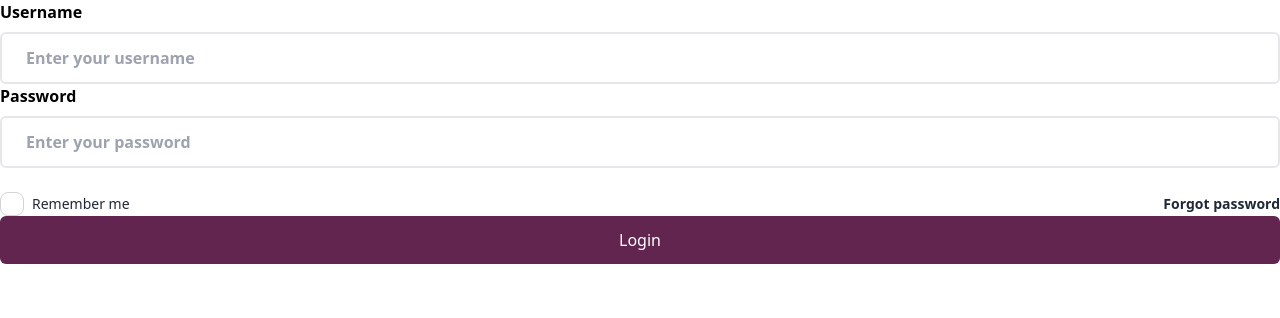
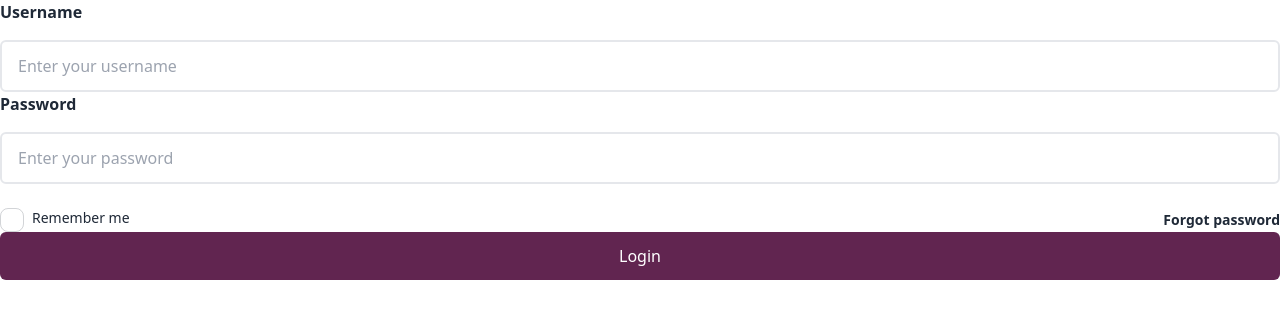
Before and after one commit to talaalfaleh987/loginAssessment, an Angular app in the folder login/: page / in a window 1280 px wide. Shown: the top 318 px of the page. Built offline with nearby package versions, Linux system fonts and the light colour scheme.

Commit message:
fix: input

```diff
--- a/login/src/app/app.html
+++ b/login/src/app/app.html
@@ -10,16 +10,14 @@
     [placeholder]="'Enter your username'"
     [control]="form.controls.username"
     [inputType]="InputType.TEXT"
-    [style]="InputStyle.MESSAGE"
-    [showErrorOnSubmit]="submitted()"
+    [errors]="usernameErrors"
   />
   <app-input
     [label]="'Password'"
     [placeholder]="'Enter your password'"
     [control]="form.controls.password"
     [inputType]="InputType.PASSWORD"
-    [style]="InputStyle.MESSAGE"
-    [showErrorOnSubmit]="submitted()"
+    [errors]="passwordErrors"
   />
   <div class="flex items-center justify-between">
     <app-input
@@ -29,6 +27,7 @@
     />
     <a class="text-sm font-semibold" href="#">Forgot password</a>
   </div>
+
   <app-custom-button [buttonType]="ButtonType.SUBMIT" [style]="ButtonStyle.PRIMARY">
     Login
   </app-custom-button>
--- a/login/src/app/app.ts
+++ b/login/src/app/app.ts
@@ -1,14 +1,15 @@
 import { Component, signal } from '@angular/core';
 import { FormControl, FormGroup, ReactiveFormsModule, Validators } from '@angular/forms';
-import { InputStyle, InputType } from './enums/input.enum';
+import { InputType, ValidatorType } from './enums/input.enum';
 import { ButtonStyle, ButtonType } from './enums/button.enum';
 import { CustomButton } from './components/custom-button/custom-button';
-import { Input } from './components/input/input';
+import { CustomInput } from './components/input/input';
 import { Message } from './components/message/message';
 import { MessageStyle } from './enums/message.enum';
+import { InputErrorMessage } from './models/InputErrorMessage ';
 @Component({
   selector: 'app-root',
-  imports: [CustomButton, Input, ReactiveFormsModule, Message],
+  imports: [CustomButton, CustomInput, ReactiveFormsModule, Message],
   templateUrl: './app.html',
   styleUrl: './app.css',
 })
@@ -16,18 +17,24 @@ export class App {
   protected readonly title = signal('login');
 
   submitted = signal(false);
+
   readonly InputType = InputType;
-  readonly InputStyle = InputStyle;
   readonly ButtonType = ButtonType;
   readonly ButtonStyle = ButtonStyle;
   readonly MessageStyle = MessageStyle;
+
   form = new FormGroup({
     username: new FormControl('', { validators: [Validators.required] }),
-    password: new FormControl('', {
-      validators: [Validators.required, Validators.minLength(8)],
-    }),
-    rememberMe: new FormControl(false, { validators: [Validators.requiredTrue] }),
+    password: new FormControl('', { validators: [Validators.required, Validators.minLength(8)] }),
+    rememberMe: new FormControl(false),
   });
+  usernameErrors: InputErrorMessage[] = [
+    new InputErrorMessage('Username is required', [ValidatorType.required]),
+  ];
+  passwordErrors: InputErrorMessage[] = [
+    new InputErrorMessage('Password is required', [ValidatorType.required]),
+    new InputErrorMessage('Password must be at least 8 characters', [ValidatorType.minlength]),
+  ];
   onSubmit(): void {
     this.submitted.set(true);
     this.form.markAllAsTouched();
--- a/login/src/app/components/input/input.html
+++ b/login/src/app/components/input/input.html
@@ -1,25 +1,28 @@
-<div class="w-full">
+<div class="w-full flex gap-2" [class.flex-col]="!isCheckbox()">
   @if (!isCheckbox() && label()) {
-    <label class="block mb-2 font-semibold text-black">
+    <label class="block mb-2 font-semibold" [class.text-error]="hasError">
       {{ label() }}
     </label>
   }
+  <input
+    [type]="inputType()"
+    [placeholder]="placeholder()"
+    [formControl]="control()"
+    [class]="isCheckbox() ? 'checkbox' : 'w-full rounded-md border-2 px-4 py-3 outline-none'"
+    [class.border-error]="hasError"
+  />
   @if (isCheckbox()) {
-    <label class="flex items-center gap-2">
-      <input type="checkbox" class="checkbox" [formControl]="control()" />
-      <span class="text-sm">{{ label() || placeholder() }}</span>
-    </label>
-  } @else {
-    <input
-      [type]="inputType()"
-      [class]="inputClass()"
-      [placeholder]="placeholder()"
-      [formControl]="control()"
-    />
-  }
-  @if (showError()) {
-    <span class="text-sm text-error">
-      {{ errorMessage() }}
+    <span class="text-sm" [class.text-error]="hasError">
+      {{ label() || placeholder() }}
     </span>
   }
+  @if (hasError) {
+    @for (e of errors(); track $index) {
+      @if (hasErrorByType(e.types)) {
+        <span class="text-sm text-error block">
+          {{ e.message }}
+        </span>
+      }
+    }
+  }
 </div>
--- a/login/src/app/components/input/input.ts
+++ b/login/src/app/components/input/input.ts
@@ -1,51 +1,36 @@
 import { Component, computed, input } from '@angular/core';
-import { InputStyle, InputType } from '../../enums/input.enum';
+import { InputType, ValidatorType } from '../../enums/input.enum';
 import { FormControl, ReactiveFormsModule } from '@angular/forms';
-import { MessageStyle } from '../../enums/message.enum';
+import { InputErrorMessage } from '../../models/InputErrorMessage ';
 
 @Component({
   selector: 'app-input',
   imports: [ReactiveFormsModule],
   templateUrl: './input.html',
 })
-export class Input {
+export class CustomInput {
   control = input.required<FormControl>();
   inputType = input<InputType>(InputType.TEXT);
-  style = input<InputStyle>(InputStyle.MESSAGE);
   label = input<string>('');
   placeholder = input<string>('');
-  showErrorOnSubmit = input<boolean>(false);
-
-  readonly InputType = InputType;
-  readonly MessageStyle = MessageStyle;
+  errors = input<InputErrorMessage[]>([]);
 
   isCheckbox = computed(() => this.inputType() === InputType.CHECKBOX);
 
-  shouldValidate = computed(() => {
-    const c = this.control();
-    return this.showErrorOnSubmit() || c.touched || c.dirty;
-  });
+  get hasError(): boolean {
+    const control = this.control();
+    if (!control?.errors) return false;
+    return !!control.touched;
+  }
+  hasErrorByType(validatorTypes: ValidatorType[]): boolean {
+    const control = this.control();
+    if (!control?.errors) return false;
 
-  showError = computed(() => this.shouldValidate() && this.control().invalid);
-  errorMessage = computed(() => {
-    if (!this.showError()) return '';
-
-    const errors = this.control().errors;
-    if (!errors) return '';
-    const name = this.label() || this.placeholder() || 'This field';
-    if (errors['required']) return `${name} is required`;
-    if (errors['requiredTrue']) return `Please check "${name}"`;
-    if (errors['minlength']) {
-      const req = errors['minlength'].requiredLength;
-      return `${name} must be at least ${req} characters`;
+    for (const validatorType of validatorTypes) {
+      if (control.errors?.[validatorType]) {
+        return this.hasError;
+      }
     }
-    if (errors['maxlength']) {
-      const req = errors['maxlength'].requiredLength;
-      return `${name} must be less than ${req} characters`;
-    }
-    if (errors['pattern']) return `${name} format is invalid`;
-    return `${name} is invalid`;
-  });
-
-  inputClass = computed(() => (this.showError() ? InputStyle.ERROR : this.style()));
+    return false;
+  }
 }
--- a/login/src/app/enums/input.enum.ts
+++ b/login/src/app/enums/input.enum.ts
@@ -5,7 +5,12 @@ export enum InputType {
   CHECKBOX = 'checkbox',
   NUMBER = 'number',
 }
-export enum InputStyle {
-  MESSAGE = 'w-full rounded-md border-2  font-semibold flex items-center justify-center px-6 py-3',
-  ERROR = MESSAGE + ' border-error',
+export enum ValidatorType {
+  required = 'required',
+  pattern = 'pattern',
+  maxlength = 'maxlength',
+  minlength = 'minlength',
+  max = 'max',
+  min = 'min',
+  requiredTrue = 'requiredTrue',
 }
--- /dev/null
+++ b/login/src/app/models/InputErrorMessage .ts
@@ -0,0 +1,11 @@
+import { ValidatorType } from '../enums/input.enum';
+
+export class InputErrorMessage {
+  message: string;
+  types: ValidatorType[];
+
+  constructor(message: string, types: ValidatorType[]) {
+    this.message = message;
+    this.types = types;
+  }
+}
```
Also changed, not shown: 1 other file (tests, documents, lock files or other folders).
